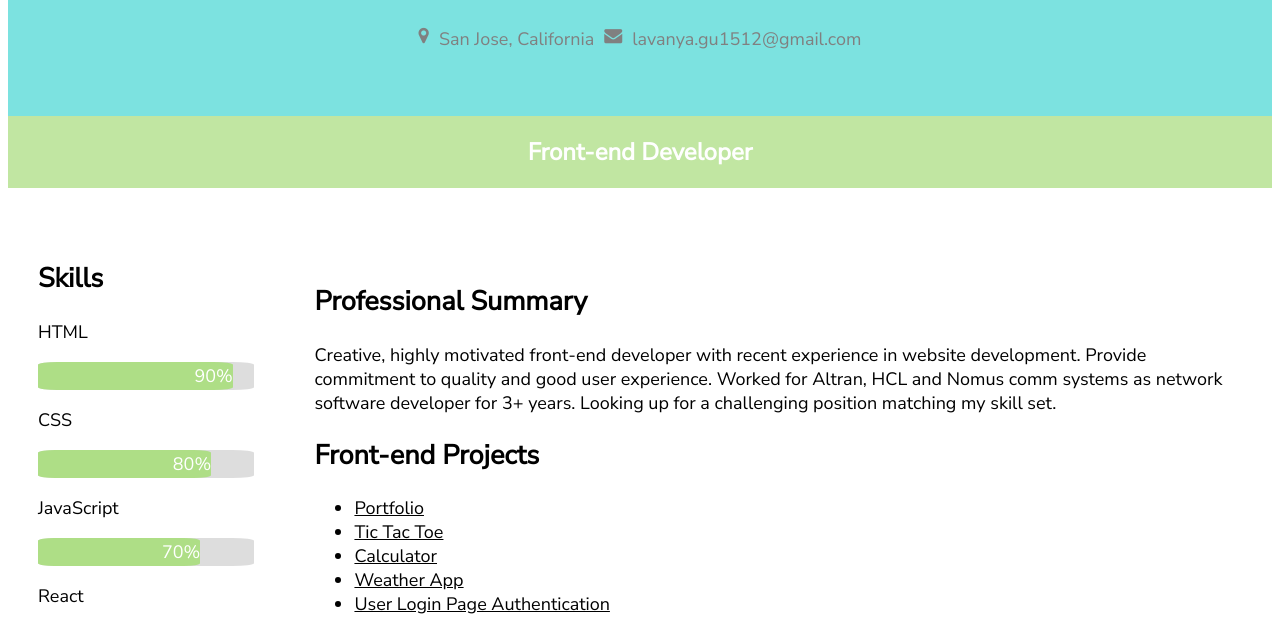
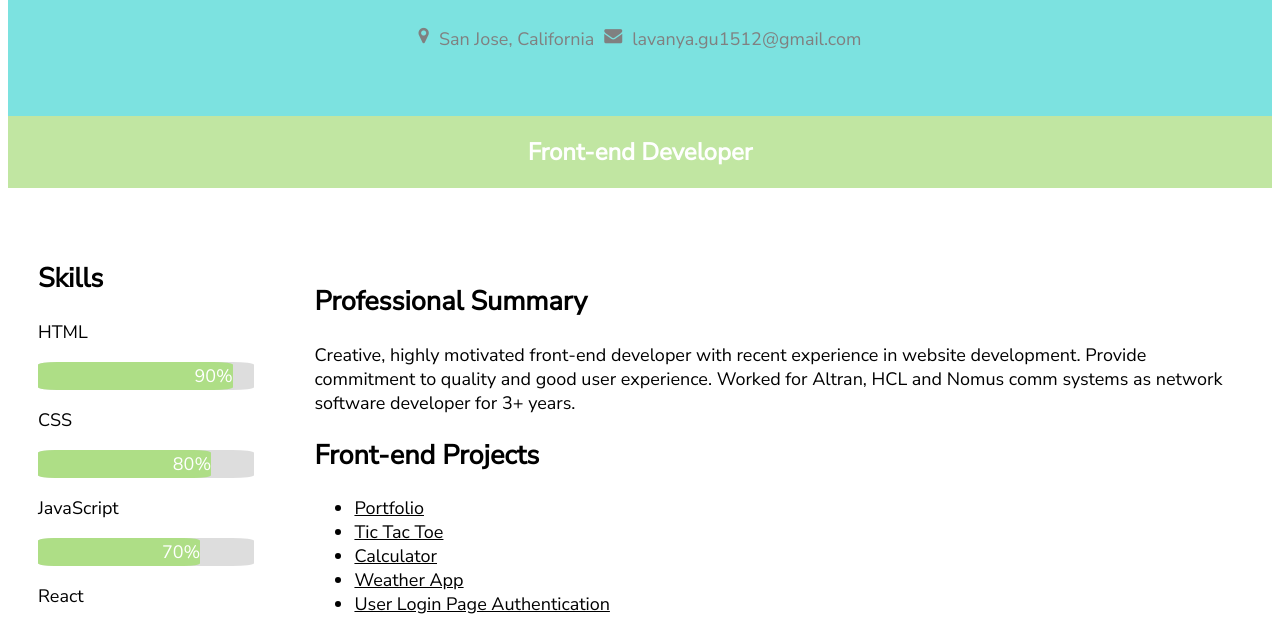
Before and after one commit to lavnimusha/resume, a plain HTML site: page index.html in a window 1280 px wide. Shown: the part 154-777 px from the top of the page. Drawn offline with Linux system fonts and the light colour scheme.

Commit message:
minimal changes

```diff
--- a/index.html
+++ b/index.html
@@ -70,7 +70,7 @@
                 <div class="right">
 
                         <div class="professional_summary">
-                            <h2> Professional Summary</h2><p>Creative, highly motivated front-end developer with recent experience in website development. Provide commitment to quality and good user experience. Worked for Altran, HCL and Nomus comm systems as network software developer for 3+ years.  Looking up for a challenging position matching my skill set.
+                            <h2> Professional Summary</h2><p>Creative, highly motivated front-end developer with recent experience in website development. Provide commitment to quality and good user experience. Worked for Altran, HCL and Nomus comm systems as network software developer for 3+ years.
                             </p></div>    <div class="present_work">
                         </div>
 
```
